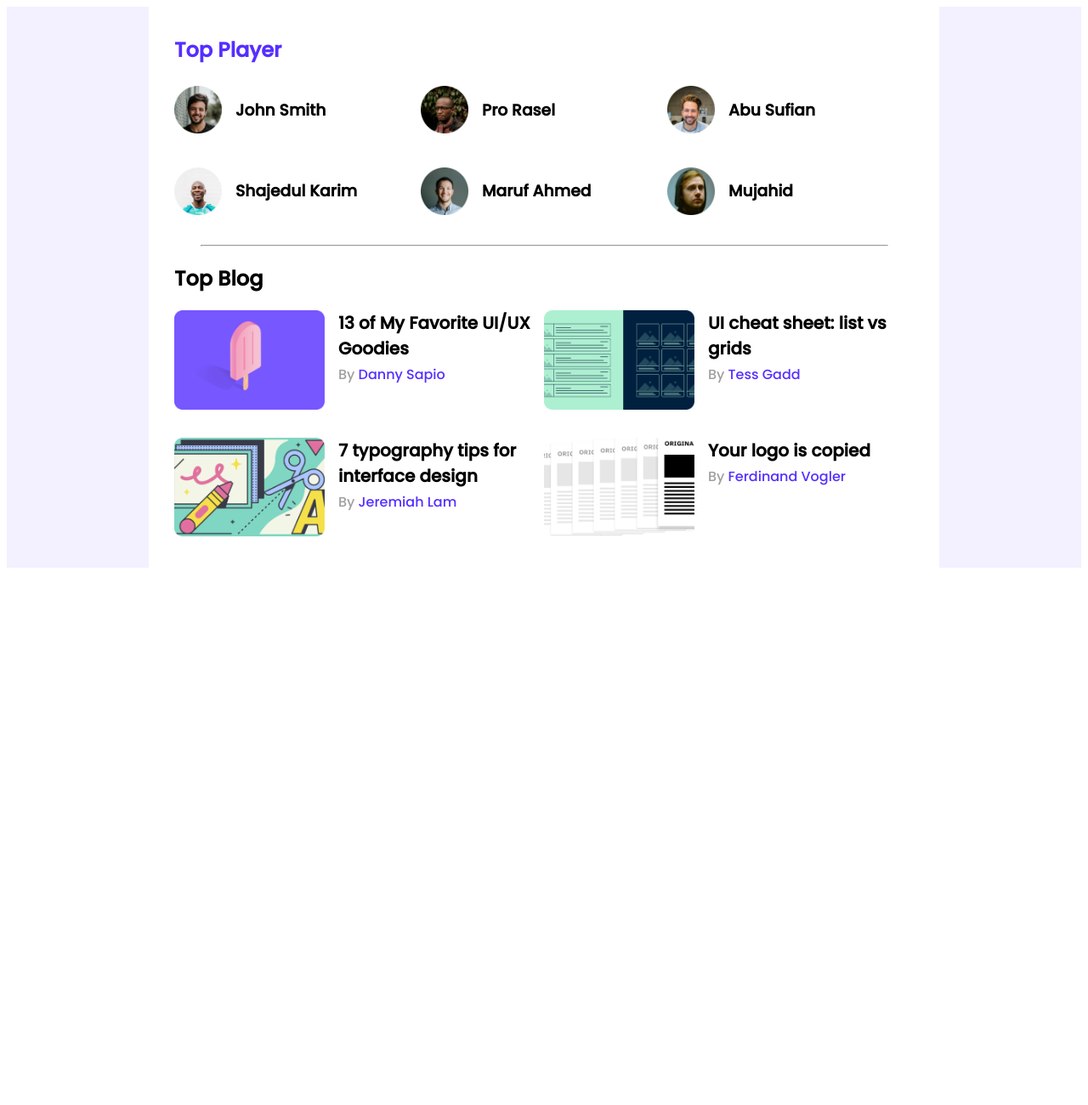
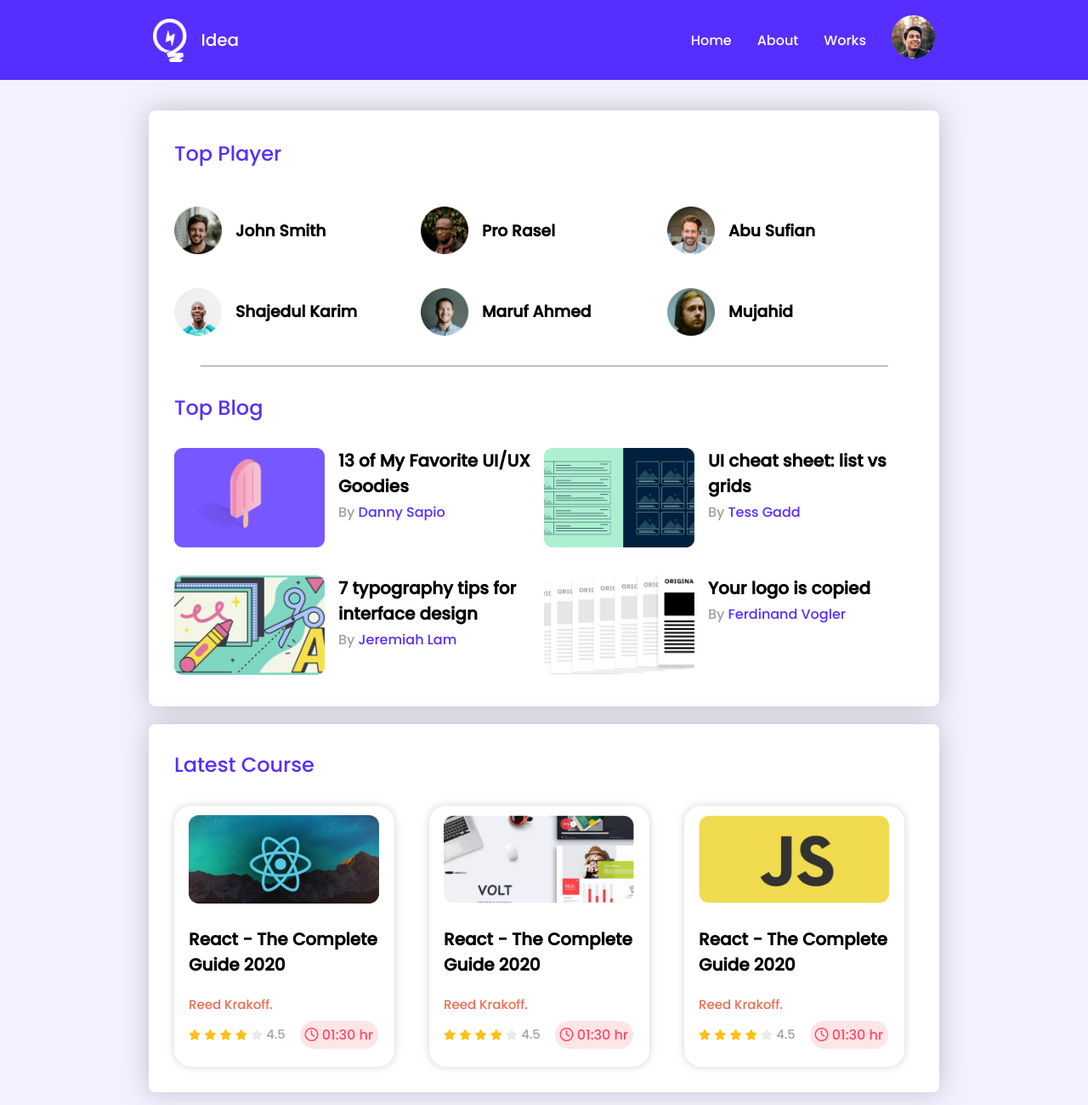
Before and after one commit to MrpNegative/Leader-board-css, a plain HTML site: page index.html in a window 1280 px wide. Shown: the whole page at 85% size. Before the commit the page ends 800 px from the top, so only its background shows below. Drawn offline with Linux system fonts and the light colour scheme.

Commit message:
nav bar added

```diff
--- a/index.html
+++ b/index.html
@@ -7,10 +7,27 @@
     <meta name="viewport" content="width=device-width, initial-scale=1.0">
     <title>Document</title>
     <!-- Stylesheet -->
-    <link rel="stylesheet" href="style.css">
+    <link rel="stylesheet" href="./styles/style.css">
+    <link rel="stylesheet" href="/styles/nav.css">
+    <!-- font awsome  -->
+    <script src="https://kit.fontawesome.com/ee6df39b93.js" crossorigin="anonymous"></script>
 </head>
 
 <body>
+    <header>
+        <div class="head-space">
+            <div class="logo-icon">
+                <img src="./images/icons/logo.png" alt="">
+                <h2 class="nav-titel">Idea</h2>
+            </div>
+            <nav>
+                <li><a href="">Home</a></li>
+                <li><a href="">About</a></li>
+                <li><a href="">Works</a></li>
+                <li><a href=""><img src="./images/icons/profile.png" alt=""></a></li>
+            </nav>
+        </div>
+    </header>
     <main>
         <section class="container">
             <!-- Top Players -->
@@ -90,6 +107,93 @@
 
             </div>
         </section>
+        <!------------------
+                            Course Section
+        ------------------- -->
+        <section class="container">
+            <div class="latest-course">
+                <h2 id="latest-course-titel">Latest Course</h2>
+                <div class="courses">
+                    <div class="course">
+                        <div class="course-thumbline">
+                            <img src="./images/courses/course-1.png" alt="">
+                        </div>
+                        <div class="course-details">
+                            <div class="course-name">
+                                <h3>React - The Complete Guide 2020</h3>
+                                <p>Reed Krakoff.</p>
+                            </div>
+                            <div class="course-info">
+                                <div class="rating">
+                                    <i class="fas fa-star"></i>
+                                    <i class="fas fa-star"></i>
+                                    <i class="fas fa-star"></i>
+                                    <i class="fas fa-star"></i>
+                                    <i class="fas fa-star half-star"></i>
+                                    <p>4.5</p>
+                                </div>
+                                <div class="run-time">
+                                    <i class="far fa-clock"></i> 01:30 hr
+                                </div>
+                                <div>
+                            </div>
+                        </div>
+                    </div>
+                </div>
+                    <div class="course">
+                        <div class="course-thumbline">
+                            <img src="./images/courses/course-2.png" alt="">
+                        </div>
+                        <div class="course-details">
+                            <div class="course-name">
+                                <h3>React - The Complete Guide 2020</h3>
+                                <p>Reed Krakoff.</p>
+                            </div>
+                            <div class="course-info">
+                                <div class="rating">
+                                    <i class="fas fa-star"></i>
+                                    <i class="fas fa-star"></i>
+                                    <i class="fas fa-star"></i>
+                                    <i class="fas fa-star"></i>
+                                    <i class="fas fa-star half-star"></i>
+                                    <p>4.5</p>
+                                </div>
+                                <div class="run-time">
+                                    <i class="far fa-clock"></i> 01:30 hr
+                                </div>
+                                <div>
+                            </div>
+                        </div>
+                    </div>
+                </div>
+                    <div class="course">
+                        <div class="course-thumbline">
+                            <img src="./images/courses/course-3.png" alt="">
+                        </div>
+                        <div class="course-details">
+                            <div class="course-name">
+                                <h3>React - The Complete Guide 2020</h3>
+                                <p>Reed Krakoff.</p>
+                            </div>
+                            <div class="course-info">
+                                <div class="rating">
+                                    <i class="fas fa-star"></i>
+                                    <i class="fas fa-star"></i>
+                                    <i class="fas fa-star"></i>
+                                    <i class="fas fa-star"></i>
+                                    <i class="fas fa-star half-star"></i>
+                                    <p>4.5</p>
+                                </div>
+                                <div class="run-time">
+                                    <i class="far fa-clock"></i> 01:30 hr
+                                </div>
+                                <div>
+                            </div>
+                        </div>
+                    </div>
+                </div>
+            </div>
+        </section>
     </main>
 </body>
 
--- a/style.css
+++ /dev/null
@@ -1,85 +0,0 @@
-/* Fonts  */
-@import url('https://fonts.googleapis.com/css2?family=Bebas+Neue&family=Nunito&family=Poppins:wght@500&display=swap');
-/* Header part  */
-
-/* Main body  */
-main{
-    display: flex;
-    background-color: #F3F1FF;
-    justify-content: center;
-
-}
-
-/* two section  */
-.container{
-    font-family: 'Poppins', sans-serif;
-    width: 870px;
-    background-color: white;
-    padding: 30px;
-}
-
-
-/* top players  */
-#top-titel{
-    font-size: 24px;
-    margin-top: 3px;
-    color: #562EFF;
-}
-
-.players{
-    display: grid;
-    grid-template-columns: repeat(3, 1fr);
-    grid-row-gap: 29px;
-}
-.player{
-    display: flex;
-    align-items: center;
-}
-.players h3{
-    margin-left: 16px;
-}
-.player img{
-    height: 56px;
-    width: 56px;
-}
-hr{
-    width: 807px;
-    background-color: #D1D1D1;
-    margin-top: 30px;
-}
-/* ---------
-            Top blog
----------- */
-.blog-articale{
-    display: grid;
-    grid-template-columns: repeat(2, 1fr);
-    grid-row-gap: 26px;
-}
-article{
-    display: flex;
-}
-.thumbline img{
-    width: 177px;
-    height: 117;
-}
-.blog-info{
-    margin-left: 16px;
-}
-.blog-name{
-    font-size: 20px;
-    margin-top: 0px;
-    margin-bottom: 3px;
-}
-.blog-info p{
-    color: #9F9F9F;
-    font-size: 16px;
-    margin-top: 3px;
-}
-.blog-info p a{
-    text-decoration: none;
-    color: #562EFF;
-    font-size: 16px;
-}
-/* -----------------------
-                           Course section
-------------------------- */
--- /dev/null
+++ b/styles/nav.css
@@ -0,0 +1,46 @@
+header{
+    width: 100%;
+    height: 94px;
+    margin-bottom: 36px;
+    background-color: #562EFF;
+    display: flex;
+    justify-content: center;
+}
+.head-space{
+    width: 920px;
+    display: flex;
+    justify-content: space-between;
+}
+.logo-icon{
+    display: flex;
+    justify-content: center;
+    align-items: center;
+}
+.logo-icon img{
+    width: 40.42px;
+    height: 51px;
+
+}
+.nav-titel{
+    margin-left: 16px;
+    color: white;
+    font-size: 20px;
+    font-weight: 500;
+}
+
+nav{
+    display: flex;
+    justify-content: space-between;
+    align-items: center;
+}
+nav li{
+    list-style: none;
+    margin-left: 30px;
+    font-size: 16px;
+
+}
+li a{
+    text-decoration: none;
+    color: white;
+    font-weight: 400;
+}
--- /dev/null
+++ b/styles/style.css
@@ -0,0 +1,212 @@
+/* Fonts  */
+@import url('https://fonts.googleapis.com/css2?family=Bebas+Neue&family=Nunito&family=Poppins:wght@500&display=swap');
+/* Header part  */
+
+
+/* Main body  */
+body{
+    margin: 0;
+    background-color: #F3F1FF;
+    font-family: 'Poppins', sans-serif;
+}
+main{
+
+    display: flex;
+    flex-direction: column;
+    background-color: #F3F1FF;
+    align-items: center;
+
+}
+
+/* two section  */
+.container{
+
+    width: 870px;
+    background-color: white;
+    padding: 30px;
+    margin-bottom: 21px;
+    border-radius: 8px;
+    box-shadow: 0px 0px 30px rgba(128, 128, 128, 0.439);
+}
+
+
+/* top players  */
+#top-titel{
+    font-size: 24px;
+    margin-top: 3px;
+    margin-bottom: 40px;
+    color: #562EFF;
+    font-weight: 500;
+}
+
+.players{
+    display: grid;
+    grid-template-columns: repeat(3, 1fr);
+    grid-row-gap: 29px;
+}
+.player{
+    display: flex;
+    align-items: center;
+}
+.players h3{
+    margin-left: 16px;
+}
+.player img{
+    height: 56px;
+    width: 56px;
+}
+hr{
+    width: 807px;
+    background-color: #D1D1D1;
+    margin-top: 30px;
+}
+/* ---------
+            Top blog
+---------- */
+#blog-titel{
+    margin: 30px auto;
+    color: #562EFF;
+    font-weight: 500;
+    font-size: 24px;
+}
+.blog-articale{
+    display: grid;
+    grid-template-columns: repeat(2, 1fr);
+    grid-row-gap: 26px;
+}
+article{
+    display: flex;
+}
+.thumbline img{
+    width: 177px;
+    height: 117;
+}
+.blog-info{
+    margin-left: 16px;
+}
+.blog-name{
+    font-size: 20px;
+    margin-top: 0px;
+    margin-bottom: 3px;
+}
+.blog-info p{
+    color: #9F9F9F;
+    font-size: 16px;
+    margin-top: 3px;
+}
+.blog-info p a{
+    text-decoration: none;
+    color: #562EFF;
+    font-size: 16px;
+}
+/* -----------------------
+                           Course section
+------------------------- */
+#latest-course-titel{
+    color: #562EFF;
+    font-weight: 500;
+    margin-top: 0;
+}
+.courses{
+    display: grid;
+    grid-template-columns: 1fr 1fr 1fr;
+    grid-column-gap: 30px;
+}
+.course{
+    width: 225px;
+    height: 280px;
+    padding: 11px 17px 16px 17px;
+    margin-top: 11px;
+    border-radius: 20px;
+    box-shadow: 0 0 10px rgba(128, 128, 128, 0.357);
+}
+.course-thumbline img{
+    width: 224px;
+    height: 104px;
+    align-items: center;
+}
+.course-name h3{
+    font-size: 20px;
+}
+.course-name p{
+    font-size: 15px;
+    color: #ED6B4F;
+    margin-bottom: 0;
+}
+.course-info{
+    margin-top: 0;
+    display: flex;
+    flex-direction: row;
+    justify-content: space-between;
+    align-items: center;
+
+
+}
+
+/* star style  */
+.fa-star{
+    font-size: 12.5px;
+    color: #FFC014;
+}
+.half-star{
+    font-size: 12.5px;
+    color: #AEAEAE;
+    opacity: 0.25;
+}
+.rating p{
+    display: inline-block;
+    font-size: 14.69px;
+    color: #A2A2A2;
+}
+/* end  */
+.run-time{
+    background-color: #FFE4E8;
+    color: #FF4A60;
+    padding: 4px 6px;
+    border-radius: 50px;
+    margin-left: 15px;
+}
+
+/*------------------
+                     media qureary
+------------------- */
+/* mobile Devise  */
+
+@media only screen and (max-width:688px){
+    .container{
+        width: 100%;
+    }
+    main{
+        margin: 0 30px;
+    }
+    .players, .blog-articale, .courses{
+        grid-template-columns: repeat(1, 1fr);
+
+    }
+    .player, .blog-articale{
+        flex-direction: column;
+    }
+    .head-space{
+        width: 100%;
+        margin: 0 10px;
+    }
+}
+/* tablet  */
+@media only screen and (min-width:688px) and (max-width:992px) {
+    .container{
+        width: 100%;
+    }
+    main{
+        margin: 0 30px;
+    }
+    .players, .blog-articale, .courses{
+        grid-template-columns: repeat(2, 1fr);
+    }
+    .player, .blog-articale{
+        flex-direction: column;
+    }
+    .head-space{
+        width: 100%;
+        margin: 0 20px;
+    }
+}
```
